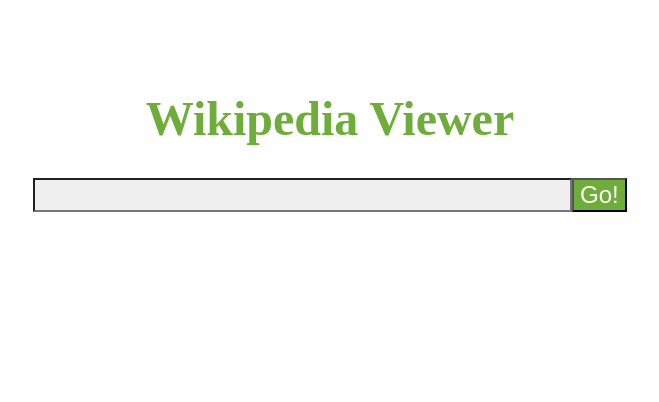
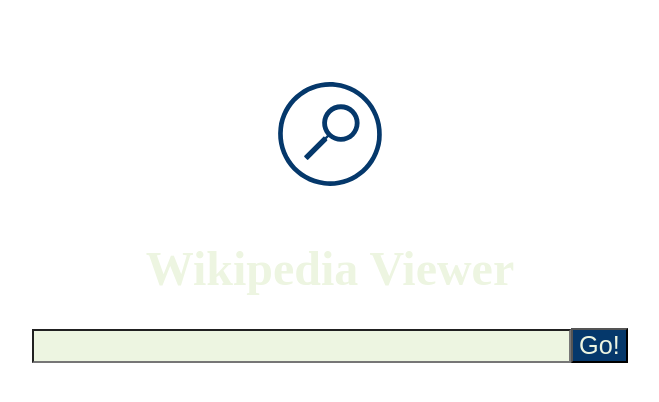
Before and after one commit to abecel22/wikipedia_viewer, a Gatsby site: page / in a window 1280 px wide. Shown: the whole page, without its empty margins (310-969 px from the left). Built offline with nearby package versions, Linux system fonts and the light colour scheme; Gatsby itself is replaced by a stand-in of ours.

Commit message:
Improved color pallete and added transitions.

```diff
--- a/src/layouts/index.scss
+++ b/src/layouts/index.scss
@@ -1,17 +1,6 @@
-$primary-color: #4c4947;
-$secondary-color: #efefef;
-$font-primary: #6ead3a;
+@import '../pages/variables';
 
-/*! normalize.css v8.0.0 | MIT License | github.com/necolas/normalize.css */
-
-/* Document
-   ========================================================================== */
-
-/**
- * 1. Correct the line height in all browsers.
- * 2. Prevent adjustments of font size after orientation changes in iOS.
- */
-
+/*! normalize.css v8.0.0 | MIT License | github.com/necolas/normalize.css */ /* Document ========================================================================== */ /** * 1. Correct the line height in all browsers. * 2. Prevent adjustments of font size after orientation changes in iOS. */
 html {
   line-height: 1.15; /* 1 */
   -webkit-text-size-adjust: 100%; /* 2 */
--- a/src/pages/index.js
+++ b/src/pages/index.js
@@ -5,6 +5,7 @@
 import Results from '../components/Results';
 
 import './main.scss';
+import search from '../assets/search.svg';
 
 class IndexPage extends React.Component {
   constructor(props) {
@@ -38,6 +39,7 @@
     console.log(this.state);
     return (
       <div className="container">
+        <img src={search} alt="search" className="search-icon" />
         <h1>Wikipedia Viewer</h1>
         <div className="search-container">
           <form className="search-container__form" onSubmit={this.wikiSearch}>
--- a/src/pages/main.scss
+++ b/src/pages/main.scss
@@ -1,10 +1,13 @@
-$primary-color: #4c4947;
-$secondary-color: #efefef;
-$font-primary: #6ead3a;
+@import './variables.scss';
 
 .container {
   padding: 4% 15%;
   height: 100%;
+  .search-icon {
+    width: 150px;
+    margin: 0 auto;
+    display: block;
+  }
   h1 {
     color: $font-primary;
     font-size: 3em;
@@ -17,24 +20,30 @@
   }
   .search-container__input {
     width: 60%;
-    background-color: $secondary-color;
+    background-color: $font-primary;
     font-size: 1.5em;
   }
   .search-container__button {
-    background: $font-primary;
-    color: white;
-    font-size: 1.5em;
+    background: $secondary-color;
+    color: $font-primary;
+    font-size: 1.58em;
   }
   .results {
     margin: 2% 0;
+    a {
+      color: darken($color: $secondary-color, $amount: 10%);
+      text-decoration: none;
+      transition: all 0.6s ease;
+      :hover {
+        background: darken($color: $font-primary, $amount: 5%);
+      }
+    }
     .results-divs {
-      background: $secondary-color;
+      display: block;
+      background: $font-primary;
       padding: 1% 3%;
       margin: 2% 0;
-    }
-    a {
-      color: inherit;
-      text-decoration: none;
+      box-shadow: 3px 6px 8px $shadow;
     }
   }
 }
--- /dev/null
+++ b/src/pages/variables.scss
@@ -0,0 +1,5 @@
+$primary-color: #5cdb94;
+$secondary-color: #05386b;
+$lighter-green: #8ee4af;
+$font-primary: #edf5e1;
+$shadow: #379683;
```
Also changed, not shown: src/assets/search.svg (added).
